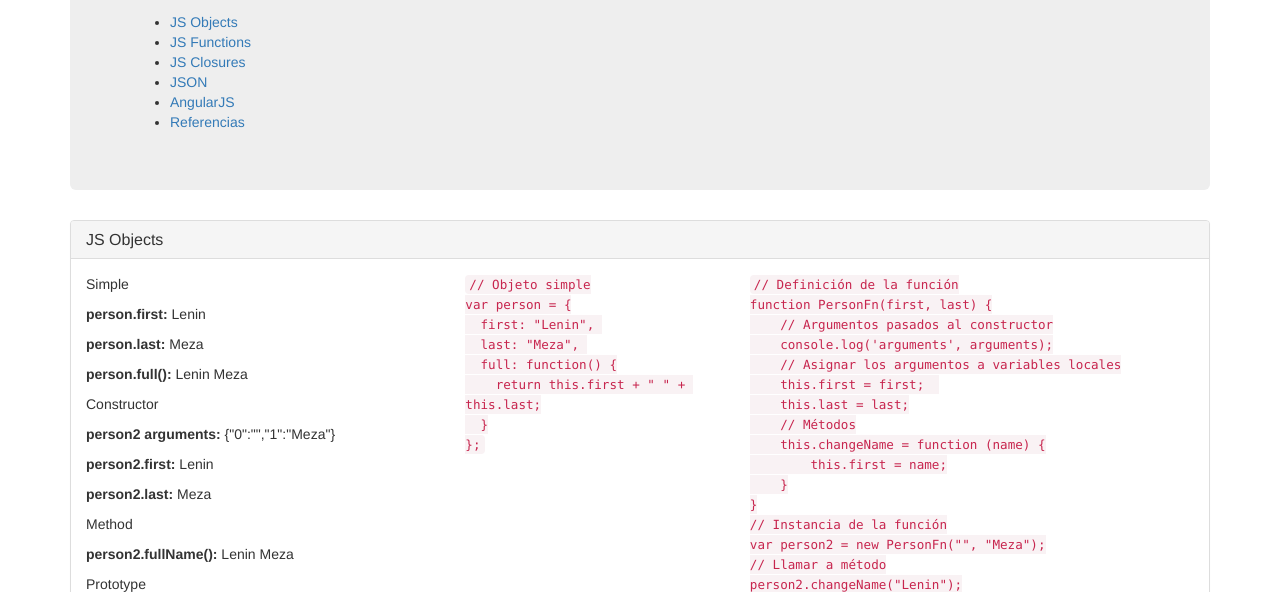
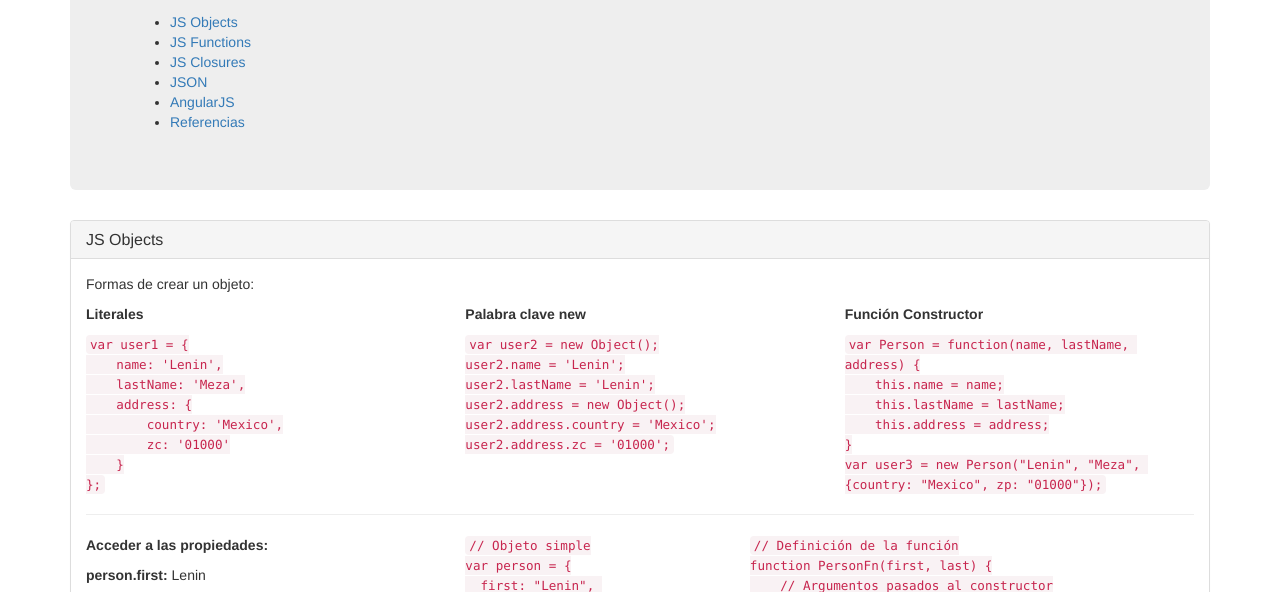
Before and after one commit to lenin-anzen/all-is-an-object, a plain HTML site: page docs/index.html in a window 1280 px wide. Shown: the part 187-779 px from the top of the page. Drawn offline with nearby package versions, Linux system fonts and the light colour scheme.

Commit message:
Explanation of the Object creation

```diff
--- /dev/null
+++ b/docs/assets/js/object-literals.js
@@ -0,0 +1,27 @@
+'use strict';
+
+var user1 = {
+    name: 'Lenin',
+    lastName: 'Meza',
+    address: {
+        country: 'Mexico',
+        zc: '01000'
+    }
+};
+console.log('user1:', user1);
+
+var user2 = new Object();
+user2.name = 'Lenin';
+user2.lastName = 'Lenin';
+user2.address = new Object();
+user2.address.country = 'Mexico';
+user2.address.zc = '01000';
+console.log('user2:', user2);
+
+var Person = function(name, lastName, address) {
+    this.name = name;
+    this.lastName = lastName;
+    this.address = address;
+}
+var user3 = new Person("Lenin", "Meza", {country: "Mexico", zp: "01000"});
+console.log('user3:', user3);
--- a/docs/index.html
+++ b/docs/index.html
@@ -36,9 +36,42 @@
                 <h3 class="panel-title"><a href="https://www.w3schools.com/js/js_object_definition.asp" title="JS Objects">JS Objects</a></h3>
             </div>
             <div class="panel-body">
+                <p>Formas de crear un objeto:</p>
                 <div class="row">
                     <div class="col md-4 col-sm-4">
-                        <p>Simple</p>
+                        <p><b>Literales</b></p>
+                        <code>var user1 = {
+    name: 'Lenin',
+    lastName: 'Meza',
+    address: {
+        country: 'Mexico',
+        zc: '01000'
+    }
+};</code>
+                    </div>
+                    <div class="col md-4 col-sm-4">
+                        <p><b>Palabra clave new</b></p>
+                        <code>var user2 = new Object();
+user2.name = 'Lenin';
+user2.lastName = 'Lenin';
+user2.address = new Object();
+user2.address.country = 'Mexico';
+user2.address.zc = '01000';</code>
+                    </div>
+                    <div class="col md-4 col-sm-4">
+                        <p><b>Función Constructor</b></p>
+                        <code>var Person = function(name, lastName, address) {
+    this.name = name;
+    this.lastName = lastName;
+    this.address = address;
+}
+var user3 = new Person("Lenin", "Meza", {country: "Mexico", zp: "01000"});</code>
+                    </div>
+                </div>
+                <hr>
+                <div class="row">
+                    <div class="col md-4 col-sm-4">
+                        <p><b>Acceder a las propiedades:</b></p>
                         <p><strong>person.first:</strong> <span id="js-simple-object-first-name"></span></p>
                         <p><strong>person.last:</strong> <span id="js-simple-object-last-name"></span></p>
                         <p><strong>person.full():</strong> <span id="js-simple-object-method"></span></p>
@@ -239,6 +272,7 @@ parsed.func();</code>
         </div>
     </div>
 
+    <script src="assets/js/object-literals.js"></script>
     <script src="assets/js/simple.js"></script>
     <script src="assets/js/call.js"></script>
     <script src="assets/js/apply.js"></script>
```
